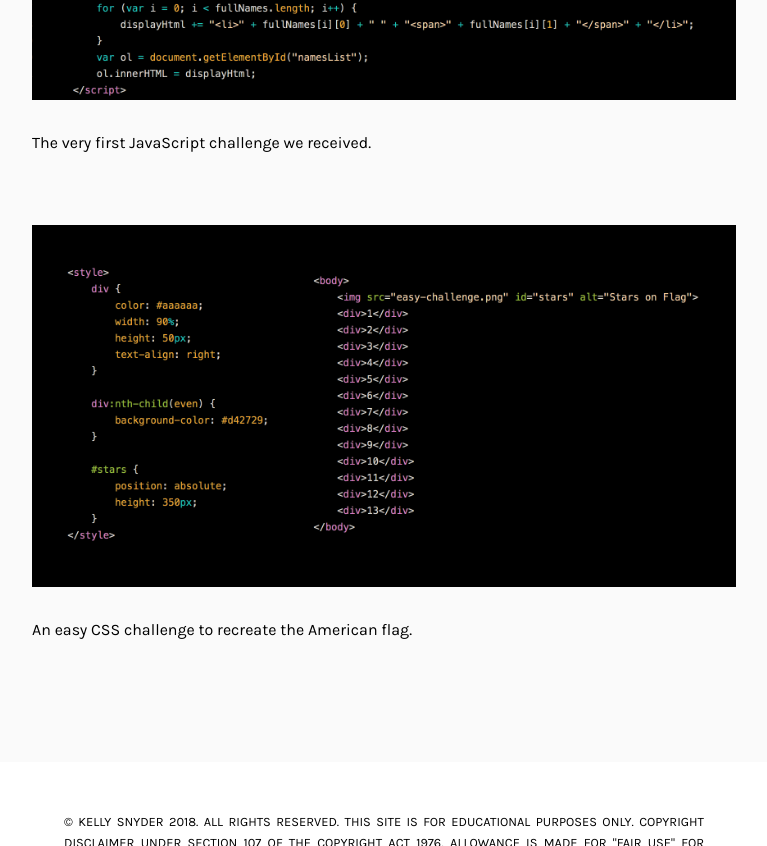
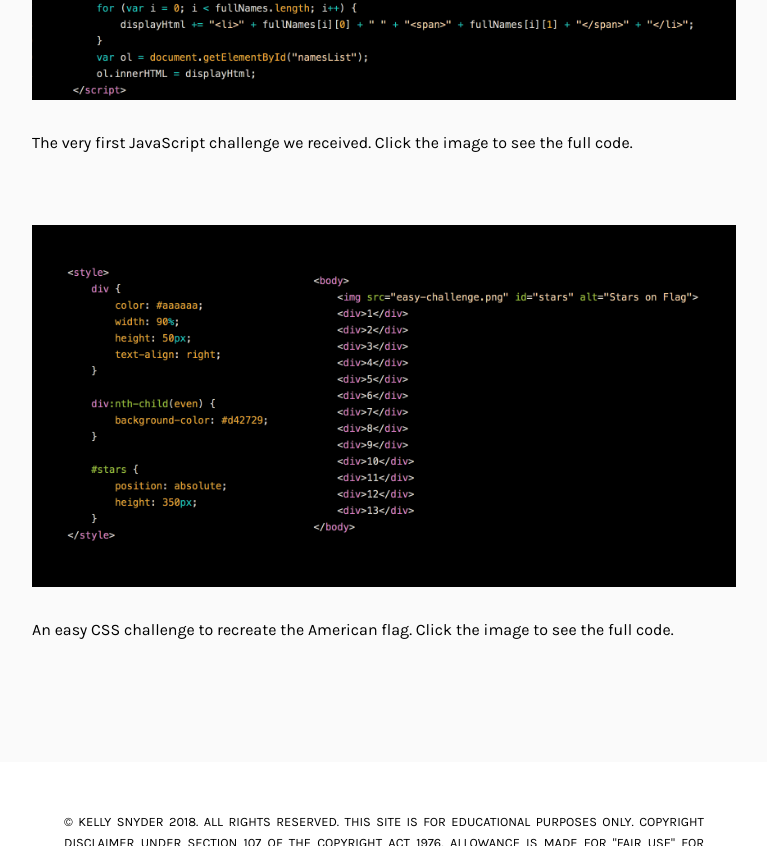
Before and after one commit to kellyasnyder/kellyasnyder.github.io, a plain HTML site: page github.html in a window 1280 px wide. Shown: the part 583-1429 px from the top of the page, without its empty margins (256-1023 px from the left). Drawn offline with Linux system fonts and the light colour scheme.

Commit message:
adds change to github page

```diff
--- a/github.html
+++ b/github.html
@@ -28,13 +28,13 @@
             <img src="images/github1.png" alt="JavaScript Challenge" class="github">
         </a>
         <p class="caption">
-            The very first JavaScript challenge we received.
+            The very first JavaScript challenge we received. Click the image to see the full code.
         </p>
         <a href="https://github.com/Code2Hire/submit-weekly-challenges-kellyasnyder/blob/master/CSS_1/easy.html" target="_none" title="Click to see full code">
             <img src="images/github2.png" alt="CSS Flag Challenge" class="github">
         </a>
         <p class="caption">
-            An easy CSS challenge to recreate the American flag.
+            An easy CSS challenge to recreate the American flag. Click the image to see the full code.
         </p>
     </main>
     <footer>
```
